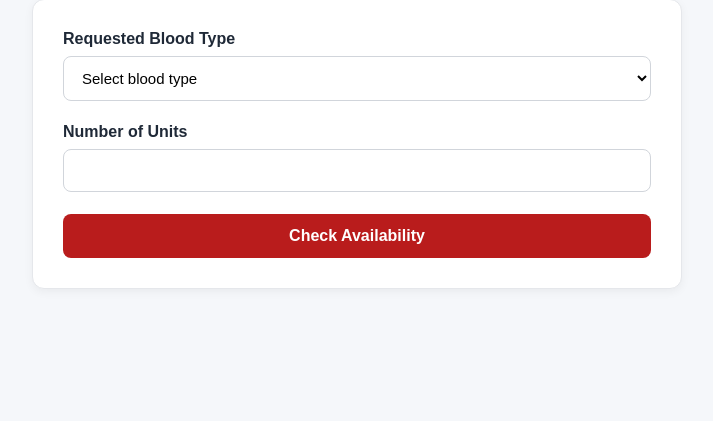
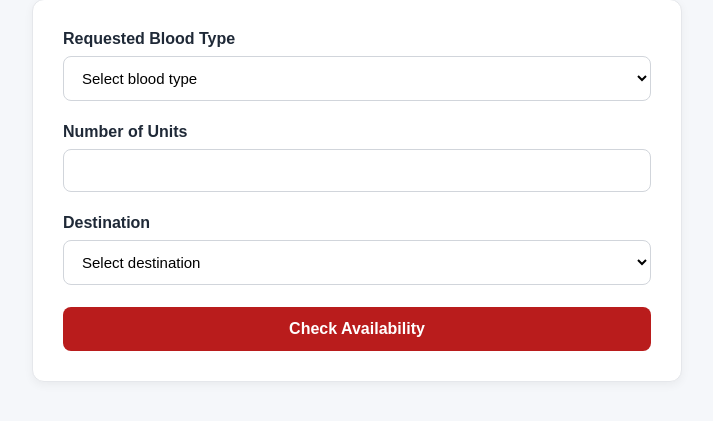
Before and after one commit to SafaaOzil/BECS-Blood-Bank-System, a Flask app: page /routine-issue in a window 1280 px wide. Shown: the part 218-639 px from the top of the page, without its empty margins (32-745 px from the left). Run offline with Flask 3, Linux system fonts and the light colour scheme.

```diff
--- a/app.py
+++ b/app.py
@@ -128,16 +128,28 @@ def routine_issue():
             ""
         ).strip()
 
-        try:
-            quantity = int(quantity_text)
+        destination = request.form.get(
+            "destination",
+            ""
+        ).strip()
 
-            issue_plan = blood_bank.create_issue_plan(
-                requested_type,
-                quantity
-            )
 
-        except ValueError as error:
-            error_message = str(error)
+        if not destination:
+
+            error_message = "Destination is required."
+
+        else:
+
+            try:
+                quantity = int(quantity_text)
+
+                issue_plan = blood_bank.create_issue_plan(
+                    requested_type,
+                    quantity
+                )
+
+            except ValueError as error:
+                error_message = str(error)
 
     return render_template(
         "routine_issue.html",
@@ -166,7 +178,16 @@ def confirm_routine_issue():
         ""
     ).strip()
 
+    destination = request.form.get(
+        "destination",
+        ""
+    ).strip()
+
     try:
+        if not destination:
+            raise ValueError(
+                "Destination is required."
+            )
         requested_quantity = int(
             requested_quantity_text
         )
@@ -199,8 +220,17 @@ def confirm_routine_issue():
         result = blood_bank.confirm_issue_plan(
             requested_type,
             requested_quantity,
-            selected_quantities
+            selected_quantities,
+            destination
         )
+        issued_details = ", ".join(
+            f"{blood_type}: {quantity}"
+            for blood_type, quantity
+            in result["issued_by_type"].items()
+        )
+
+
+
 
         issued_description = ", ".join(
             f"{quantity} × {blood_type}"
@@ -252,7 +282,8 @@ def confirm_routine_issue():
             issue_plan=issue_plan,
             form_data={
                 "requested_type": requested_type,
-                "quantity": requested_quantity_text
+                "quantity": requested_quantity_text,
+                "destination": destination
             }
         )
 
--- a/src/models.py
+++ b/src/models.py
@@ -98,6 +98,11 @@ class RoutineRequestModel(db.Model):
         db.Integer,
         nullable=False,
         default=0
+    )
+
+    issued_details = db.Column(
+    db.Text,
+    nullable=True
     )
 
     status = db.Column(
--- a/templates/routine_issue.html
+++ b/templates/routine_issue.html
@@ -86,6 +86,63 @@ Routine Blood Issue - BECS
             >
 
         </div>
+
+                <div class="form-group">
+
+            <label for="destination">
+                Destination
+            </label>
+
+            <select
+                id="destination"
+                name="destination"
+                required
+            >
+
+                <option value="">
+                    Select destination
+                </option>
+
+                <option
+                    value="Operating Room"
+                    {% if form_data.get('destination') == 'Operating Room' %}
+                        selected
+                    {% endif %}
+                >
+                    Operating Room
+                </option>
+
+                <option
+                    value="Trauma"
+                    {% if form_data.get('destination') == 'Trauma' %}
+                        selected
+                    {% endif %}
+                >
+                    Trauma
+                </option>
+
+                <option
+                    value="Emergency Department"
+                    {% if form_data.get('destination') == 'Emergency Department' %}
+                        selected
+                    {% endif %}
+                >
+                    Emergency Department
+                </option>
+
+                <option
+                    value="Other"
+                    {% if form_data.get('destination') == 'Other' %}
+                        selected
+                    {% endif %}
+                >
+                    Other
+                </option>
+
+            </select>
+
+        </div>
+
 
 
         <button
@@ -197,6 +254,12 @@ Routine Blood Issue - BECS
             value="{{ issue_plan.requested_quantity }}"
         >
 
+
+                <input
+            type="hidden"
+            name="destination"
+            value="{{ form_data.get('destination', '') }}"
+        >
 
         <div class="selection-table">
 
```
Also changed, not shown: src/blood_bank.py (+76 -10 lines).
